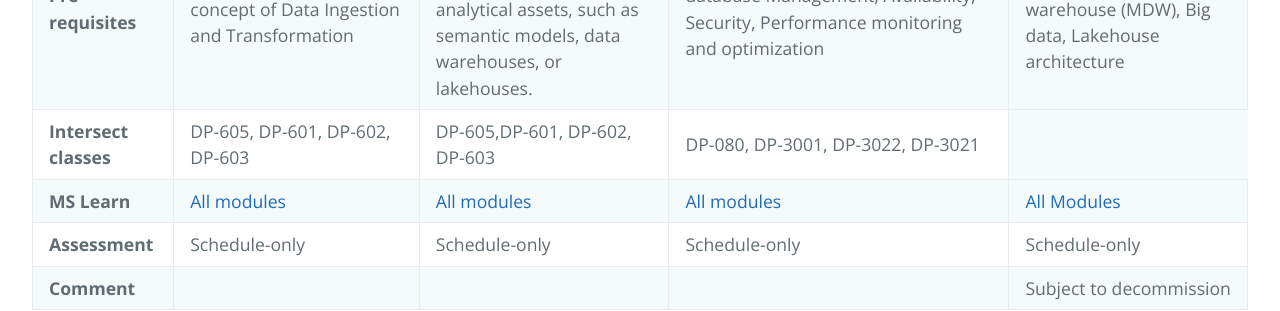
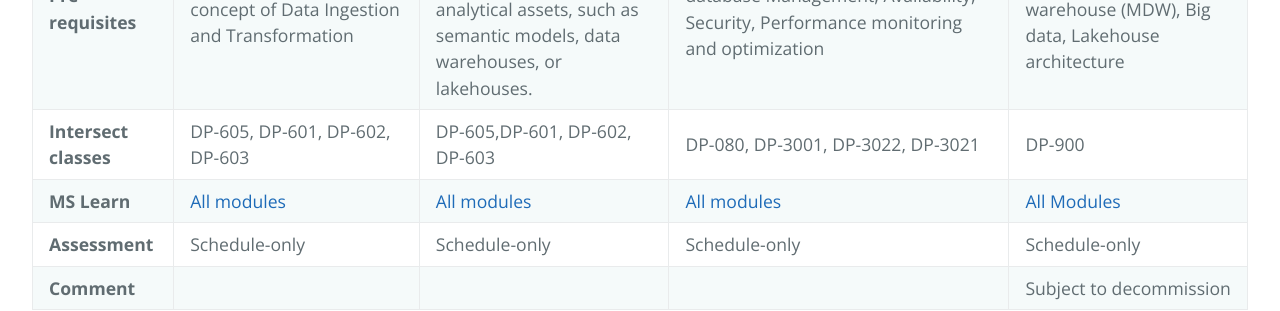
Before and after one commit to true-while/tpm-cheat-sheets, a Jekyll site: the page built from docs/dp-table-arb.md, in a window 1280 px wide. Shown: the part 1224-1535 px from the top of the page. Built offline with Jekyll 4.4.1, drawn with Linux system fonts in a browser that asks for light colours; our own code applies the rules of GitHub Pages for plain Markdown files.

Commit message:
Update dp-table-arb.md

```diff
--- a/docs/dp-table-arb.md
+++ b/docs/dp-table-arb.md
@@ -10,7 +10,7 @@
 |**Audience**|database developer & administrator, data engineer & analyst|database developer & administrator, data engineer & analyst|database developer & administrator, data engineer & analyst|database developer & administrator, data engineer & analyst|
 |**Pre-req class**|DP-900|PL-900, DP-900|DP-900|DP-900|
 |**Pre-requisites**|understanding the concept of Data Ingestion and Transformation|understanding the concept of designing, creating, and managing analytical assets, such as semantic models, data warehouses, or lakehouses.|understanding the concept of database Management, Availability, Security, Performance monitoring and optimization|understanding the concept of Modern data warehouse (MDW), Big data, Lakehouse architecture|
-|**Intersect classes**|DP-605, DP-601, DP-602, DP-603|DP-605,DP-601, DP-602, DP-603|DP-080, DP-3001, DP-3022, DP-3021||
+|**Intersect classes**|DP-605, DP-601, DP-602, DP-603|DP-605,DP-601, DP-602, DP-603|DP-080, DP-3001, DP-3022, DP-3021|DP-900|
 |**MS Learn**|[All modules](https://learn.microsoft.com/en-us/credentials/certifications/fabric-data-engineer-associate/?ocid=fabric25_iamready_tc_azdata&practice-assessment-type=certification)|[All modules](https://learn.microsoft.com/en-us/credentials/certifications/fabric-analytics-engineer-associate/?practice-assessment-type=certification)|[All modules](https://learn.microsoft.com/en-us/credentials/certifications/azure-database-administrator-associate/?practice-assessment-type=certification)|[All Modules](https://learn.microsoft.com/en-us/credentials/certifications/azure-data-engineer/?practice-assessment-type=certification)|
 |**Assessment**|Schedule-only|Schedule-only|Schedule-only|Schedule-only|
 |**Comment**||||Subject to decommission|
```
